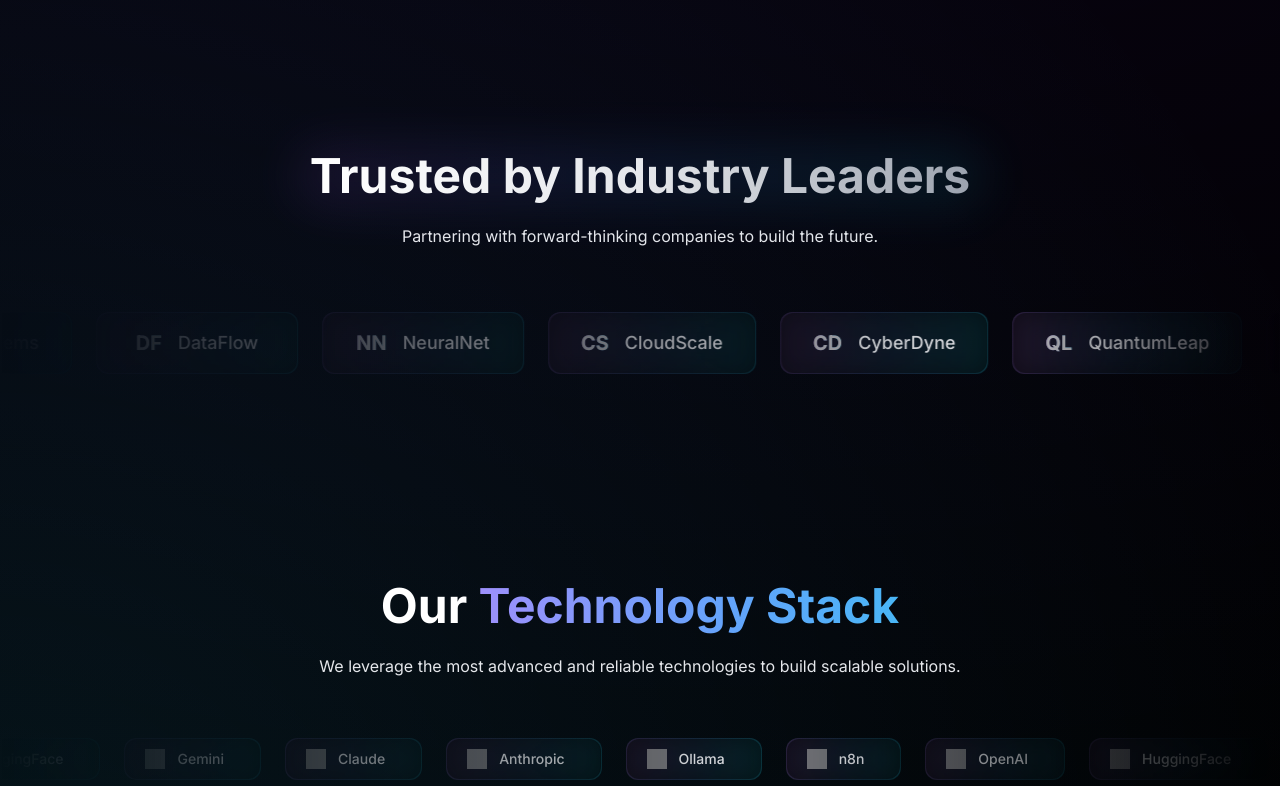
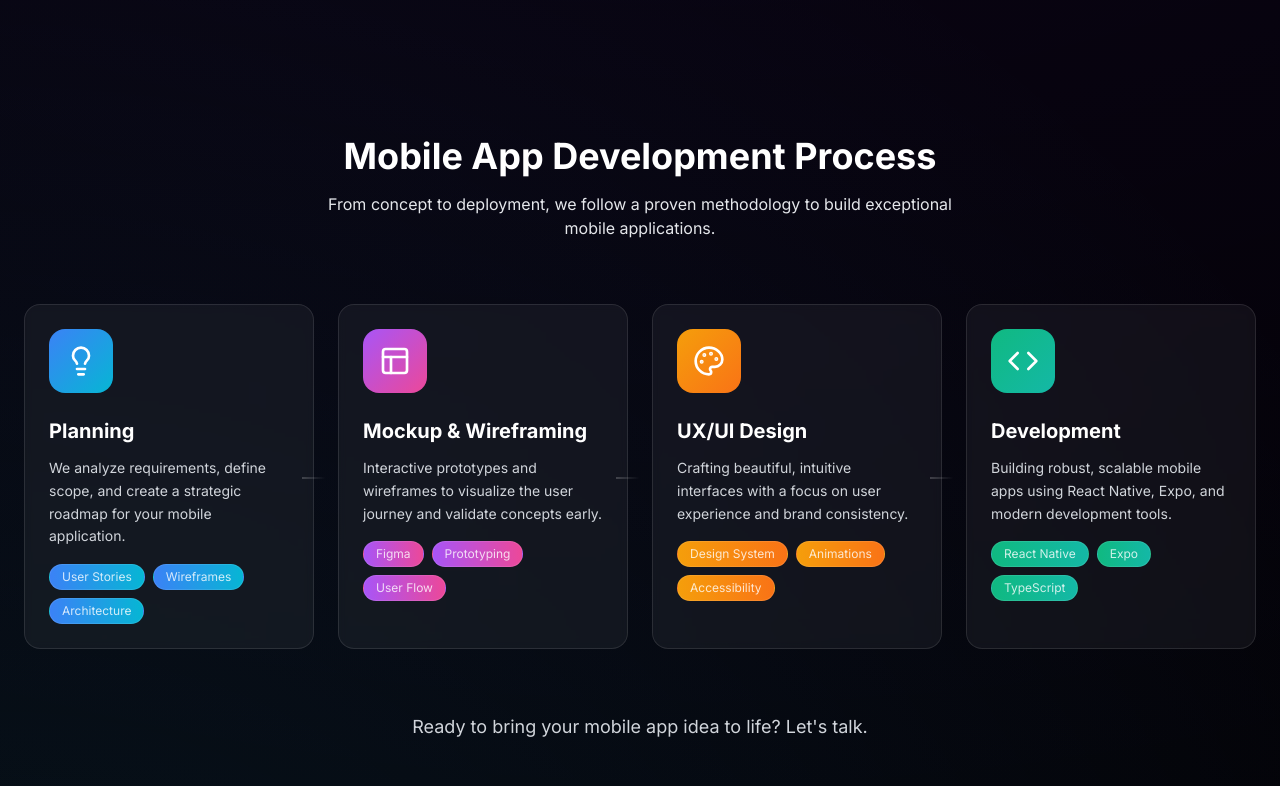
Before and after one commit to mixoO-O/disnasty, a Next.js app: page /en in a window 1280 px wide. Shown: the part 1680-2466 px from the top of the page. Built offline with nearby package versions, Linux system fonts and the light colour scheme; grey boxes are pictures that could not be loaded.

Commit message:
feat: add mobile app development process section to homepage with i18n support

```diff
--- a/app/[locale]/page.tsx
+++ b/app/[locale]/page.tsx
@@ -2,6 +2,7 @@
 import { Hero } from "@/components/Hero";
 import { ClientCarousel } from "@/components/ClientCarousel";
 import { ProductShowcase } from "@/components/ProductShowcase";
+import { MobileAppProcess } from "@/components/MobileAppProcess";
 import { TechStackCarousel } from "@/components/TechStackCarousel";
 import { Testimonials } from "@/components/Testimonials";
 import { Footer } from "@/components/Footer";
@@ -20,6 +21,10 @@
 
             <ScrollReveal>
                 <ProductShowcase />
+            </ScrollReveal>
+
+            <ScrollReveal>
+                <MobileAppProcess />
             </ScrollReveal>
 
             <ScrollReveal>
--- /dev/null
+++ b/components/MobileAppProcess.tsx
@@ -0,0 +1,125 @@
+"use client";
+
+import { motion } from "framer-motion";
+import { useTranslations } from "next-intl";
+import { Lightbulb, Layout, Palette, Code } from "lucide-react";
+
+const processSteps = [
+    {
+        id: "planning",
+        icon: Lightbulb,
+        gradient: "from-blue-500 to-cyan-500",
+    },
+    {
+        id: "mockup",
+        icon: Layout,
+        gradient: "from-purple-500 to-pink-500",
+    },
+    {
+        id: "design",
+        icon: Palette,
+        gradient: "from-amber-500 to-orange-500",
+    },
+    {
+        id: "development",
+        icon: Code,
+        gradient: "from-emerald-500 to-teal-500",
+    },
+];
+
+export function MobileAppProcess() {
+    const t = useTranslations("MobileAppProcess");
+
+    return (
+        <section id="mobile-process" className="py-20 px-6 relative overflow-hidden">
+            {/* Background gradient effects */}
+            <div className="absolute inset-0 bg-gradient-to-b from-transparent via-primary/5 to-transparent" />
+
+            <div className="max-w-7xl mx-auto relative z-10">
+                <motion.div
+                    initial={{ opacity: 0, y: 20 }}
+                    whileInView={{ opacity: 1, y: 0 }}
+                    viewport={{ once: true }}
+                    className="text-center mb-16"
+                >
+                    <h2 className="text-3xl text-white md:text-4xl font-bold mb-4">
+                        {t("title")}
+                    </h2>
+                    <p className="text-gray-200 max-w-2xl mx-auto">
+                        {t("description")}
+                    </p>
+                </motion.div>
+
+                {/* Process Steps Grid */}
+                <div className="grid grid-cols-1 md:grid-cols-2 lg:grid-cols-4 gap-6">
+                    {processSteps.map((step, index) => {
+                        const Icon = step.icon;
+                        return (
+                            <motion.div
+                                key={step.id}
+                                initial={{ opacity: 0, y: 30 }}
+                                whileInView={{ opacity: 1, y: 0 }}
+                                viewport={{ once: true }}
+                                transition={{ delay: index * 0.15, duration: 0.6 }}
+                                className="group relative"
+                            >
+                                {/* Card */}
+                                <div className="relative h-full bg-white/5 backdrop-blur-sm border border-white/10 rounded-2xl p-6 hover:bg-white/10 transition-all duration-500 hover:border-white/20">
+                                    {/* Icon with gradient background */}
+                                    <div className="mb-6">
+                                        <div className={`w-16 h-16 rounded-2xl bg-gradient-to-br ${step.gradient} p-0.5 group-hover:scale-110 transition-transform duration-500`}>
+                                            <div className="w-full h-full bg-background rounded-2xl flex items-center justify-center">
+                                                <Icon className="w-8 h-8 text-white" />
+                                            </div>
+                                        </div>
+                                    </div>
+
+                                    {/* Content */}
+                                    <h3 className="text-xl font-bold text-white mb-3">
+                                        {t(`steps.${step.id}.title`)}
+                                    </h3>
+                                    <p className="text-gray-300 text-sm leading-relaxed mb-4">
+                                        {t(`steps.${step.id}.description`)}
+                                    </p>
+
+                                    {/* Tools/Technologies */}
+                                    <div className="flex flex-wrap gap-2">
+                                        {Array.from({ length: 3 }).map((_, i) => (
+                                            <span
+                                                key={i}
+                                                className={`text-xs px-3 py-1 rounded-full bg-gradient-to-r ${step.gradient} bg-opacity-20 text-white/80 border border-white/10`}
+                                            >
+                                                {t(`steps.${step.id}.tools.${i}`)}
+                                            </span>
+                                        ))}
+                                    </div>
+
+                                    {/* Hover gradient effect */}
+                                    <div className={`absolute inset-0 rounded-2xl bg-gradient-to-br ${step.gradient} opacity-0 group-hover:opacity-10 transition-opacity duration-500 pointer-events-none`} />
+                                </div>
+
+                                {/* Connecting line (except for last item on desktop) */}
+                                {index < processSteps.length - 1 && (
+                                    <div className="hidden lg:block absolute top-1/2 -right-3 w-6 h-0.5 bg-gradient-to-r from-white/20 to-transparent" />
+                                )}
+                            </motion.div>
+                        );
+                    })}
+                </div>
+
+                {/* Bottom CTA or additional info */}
+                <motion.div
+                    initial={{ opacity: 0, y: 20 }}
+                    whileInView={{ opacity: 1, y: 0 }}
+                    viewport={{ once: true }}
+                    transition={{ delay: 0.8 }}
+                    className="mt-16 text-center"
+                >
+                    <p className="text-gray-300 text-lg">
+                        {t("cta")}
+                    </p>
+                </motion.div>
+            </div>
+        </section>
+    );
+}
--- a/messages/en.json
+++ b/messages/en.json
@@ -150,6 +150,49 @@
     "description": "Empowering businesses with cutting-edge AI automation and scalable infrastructure solutions.",
     "rights": "All rights reserved"
   },
+  "MobileAppProcess": {
+    "title": "Mobile App Development Process",
+    "description": "From concept to deployment, we follow a proven methodology to build exceptional mobile applications.",
+    "cta": "Ready to bring your mobile app idea to life? Let's talk.",
+    "steps": {
+      "planning": {
+        "title": "Planning",
+        "description": "We analyze requirements, define scope, and create a strategic roadmap for your mobile application.",
+        "tools": {
+          "0": "User Stories",
+          "1": "Wireframes",
+          "2": "Architecture"
+        }
+      },
+      "mockup": {
+        "title": "Mockup & Wireframing",
+        "description": "Interactive prototypes and wireframes to visualize the user journey and validate concepts early.",
+        "tools": {
+          "0": "Figma",
+          "1": "Prototyping",
+          "2": "User Flow"
+        }
+      },
+      "design": {
+        "title": "UX/UI Design",
+        "description": "Crafting beautiful, intuitive interfaces with a focus on user experience and brand consistency.",
+        "tools": {
+          "0": "Design System",
+          "1": "Animations",
+          "2": "Accessibility"
+        }
+      },
+      "development": {
+        "title": "Development",
+        "description": "Building robust, scalable mobile apps using React Native, Expo, and modern development tools.",
+        "tools": {
+          "0": "React Native",
+          "1": "Expo",
+          "2": "TypeScript"
+        }
+      }
+    }
+  },
   "Metadata": {
     "title": "Disnasty - Innovation Hub",
     "description": "Leading the future of AI and Automation technology. Disnasty brings you the cutting edge of digital transformation with intelligent systems and scalable infrastructure.",
--- a/messages/es.json
+++ b/messages/es.json
@@ -150,6 +150,49 @@
     "description": "Empoderando empresas con automatización de IA de vanguardia y soluciones de infraestructura escalables.",
     "rights": "Todos los derechos reservados"
   },
+  "MobileAppProcess": {
+    "title": "Proceso de Desarrollo de Aplicaciones Móviles",
+    "description": "Desde el concepto hasta el despliegue, seguimos una metodología probada para construir aplicaciones móviles excepcionales.",
+    "cta": "¿Listo para dar vida a tu idea de aplicación móvil? Hablemos.",
+    "steps": {
+      "planning": {
+        "title": "Planificación",
+        "description": "Analizamos requisitos, definimos el alcance y creamos una hoja de ruta estratégica para tu aplicación móvil.",
+        "tools": {
+          "0": "Historias de Usuario",
+          "1": "Wireframes",
+          "2": "Arquitectura"
+        }
+      },
+      "mockup": {
+        "title": "Mockup y Wireframing",
+        "description": "Prototipos interactivos y wireframes para visualizar el recorrido del usuario y validar conceptos tempranamente.",
+        "tools": {
+          "0": "Figma",
+          "1": "Prototipado",
+          "2": "Flujo de Usuario"
+        }
+      },
+      "design": {
+        "title": "Diseño UX/UI",
+        "description": "Creando interfaces hermosas e intuitivas con enfoque en la experiencia del usuario y consistencia de marca.",
+        "tools": {
+          "0": "Sistema de Diseño",
+          "1": "Animaciones",
+          "2": "Accesibilidad"
+        }
+      },
+      "development": {
+        "title": "Desarrollo",
+        "description": "Construyendo aplicaciones móviles robustas y escalables usando React Native, Expo y herramientas modernas de desarrollo.",
+        "tools": {
+          "0": "React Native",
+          "1": "Expo",
+          "2": "TypeScript"
+        }
+      }
+    }
+  },
   "Metadata": {
     "title": "Disnasty - Centro de Innovación",
     "description": "Liderando el futuro de la tecnología de IA y Automatización. Disnasty te trae la vanguardia de la transformación digital con sistemas inteligentes e infraestructura escalable.",
```
